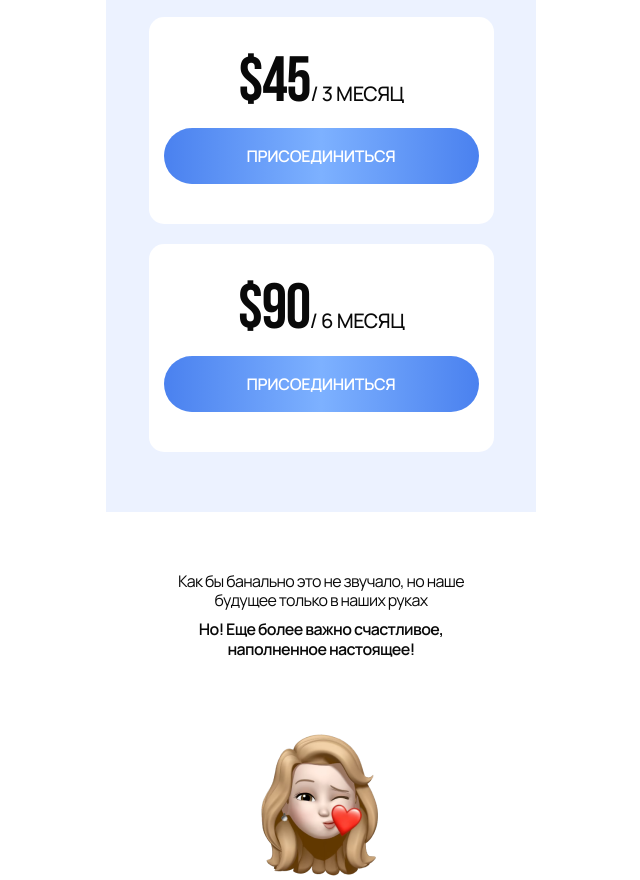
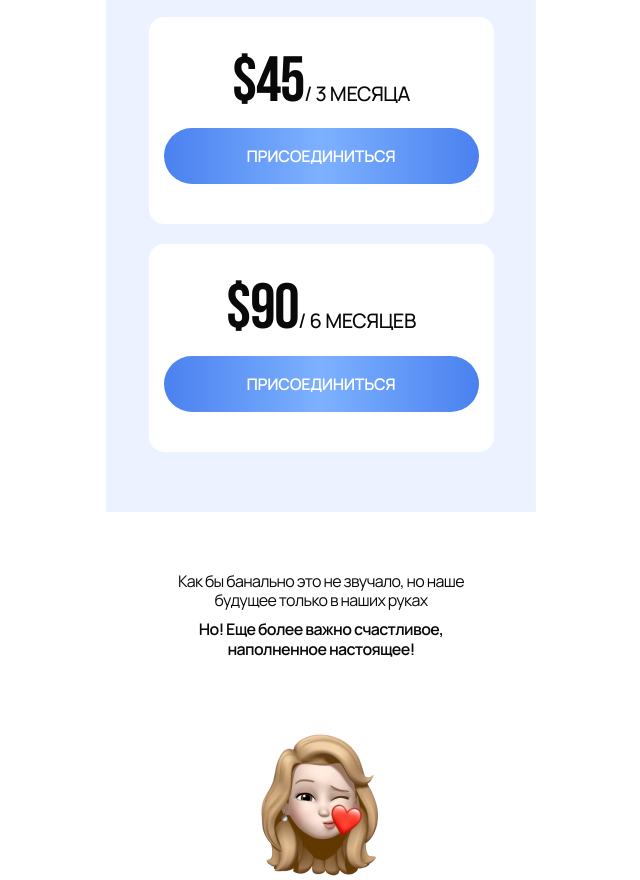
Before and after one commit to RomanIsaiev/work-website-55, a website built with Vite: page index.html in a window 1280 px wide. Shown: the part 4169-5049 px from the top of the page, without its empty margins (319-959 px from the left). Built offline with nearby package versions, Linux system fonts and the light colour scheme; a script that the page names is missing; files whose address does not match are found by name; what vanilla-infinite-marquee would draw is missing.

Commit message:
fix price

```diff
--- a/index.html
+++ b/index.html
@@ -301,13 +301,13 @@
               </button>
             </li>
             <li class="list-item">
-              <p class="price">$45<span>/ 3 месяц</span></p>
+              <p class="price">$45<span>/ 3 месяца</span></p>
               <button class="buy-btn" data-modal-open="modal2">
                 Присоединиться
               </button>
             </li>
             <li class="list-item">
-              <p class="price">$90<span>/ 6 месяц</span></p>
+              <p class="price">$90<span>/ 6 месяцев</span></p>
               <button class="buy-btn" data-modal-open="modal3">
                 Присоединиться
               </button>
```
